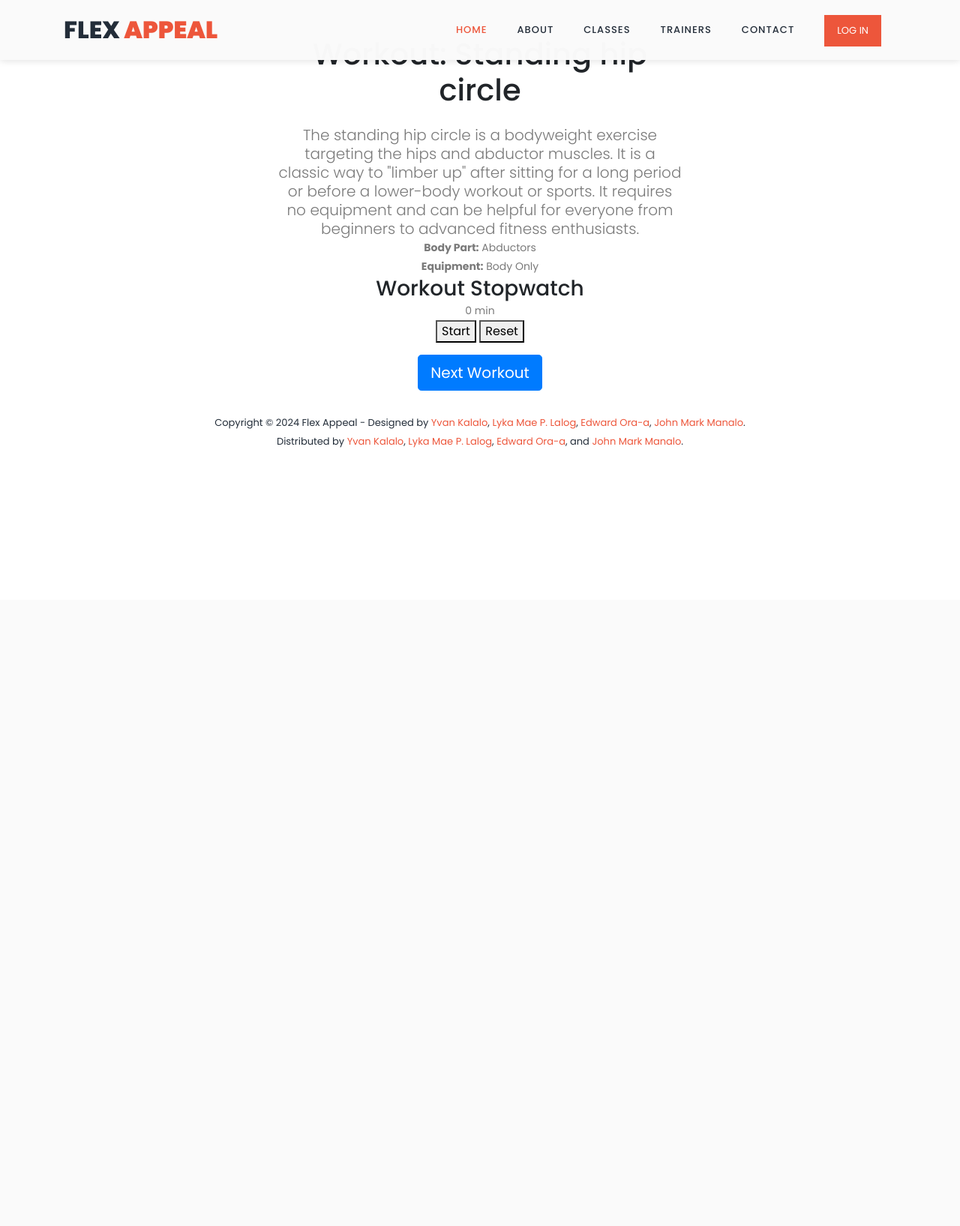
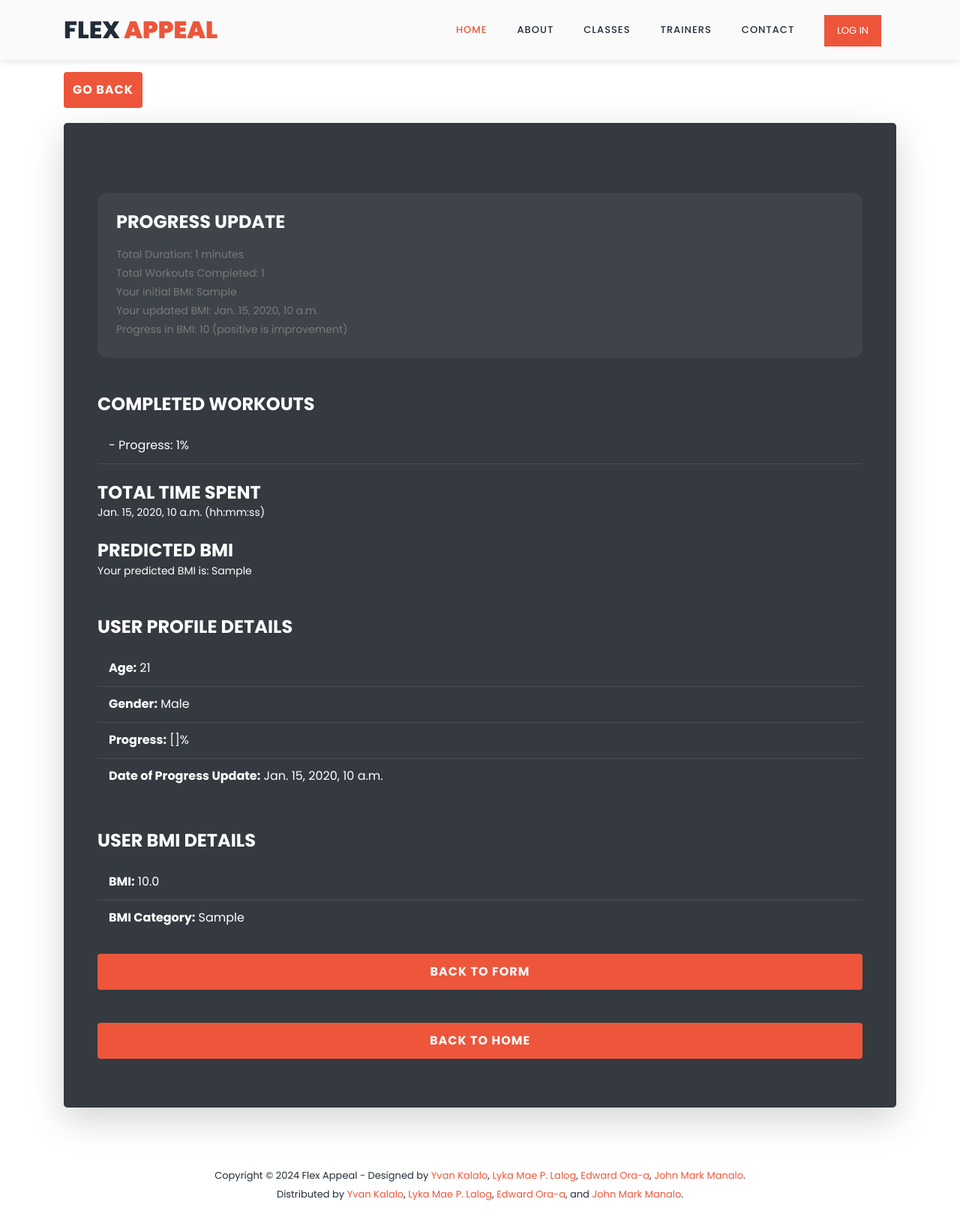
Before and after one commit to YvanLunaKalalo/gym_capstone, a Django app: template machine_learning/templates/progress_tracker.html in a window 1280 px wide. Shown: the whole page at 75% size. Before the commit the page ends 597 px from the top, so only its background shows below. Run offline with Django 5.2, Linux system fonts and the light colour scheme; data comes from the database, SQL or seed files in the repository; tables that the repository leaves empty hold one stand-in row (values such as "Sample post"); the template is opened without the code that fills it: values that come from a table or form of the project are taken from there, most other values are stand-ins (such as "Sample title", 1, 10 or a date in 2020); parts of the project's set-up code (start-up, migrations or seed data) failed here and were passed over; some libraries are stand-ins or nearby versions.

Commit message:
My Forty Commit

```diff
--- a/machine_learning/models.py
+++ b/machine_learning/models.py
@@ -49,3 +49,14 @@ class UserProgress(models.Model):
     class Meta:
         verbose_name = "List of User Progress"  # Singular name in admin
         verbose_name_plural = "User Progress"  # Plural name in admin
+
+class CompletedWorkout(models.Model):
+    user = models.ForeignKey(settings.AUTH_USER_MODEL, on_delete=models.CASCADE)  # User who completed the workout
+    workout = models.ForeignKey(Workout, on_delete=models.CASCADE)  # Workout that was completed
+    start_time = models.DateTimeField(auto_now_add=True)  # Start time of the workout session
+    end_time = models.DateTimeField(null=True, blank=True)  # End time of the workout session
+    duration = models.PositiveIntegerField()  # Duration of the workout in minutes
+    progress = models.PositiveIntegerField()  # Completion progress (e.g., percentage of workout completed)
+
+    def __str__(self):
+        return f"{self.user.username} - {self.workout.Title} - {self.duration} mins"
--- a/machine_learning/templates/progress_tracker.html
+++ b/machine_learning/templates/progress_tracker.html
@@ -1,80 +1,175 @@
 {% extends 'master.html' %}
+
 {% load static %}
 
 {% block title %}
-<title>Flex Appeal || Workout Session</title>
+<title>Flex Appeal || Progress Tracker</title>
 {% endblock %}
 
 {% block content %}
-<div class="container mt-5">
-    <div class="row justify-content-center">
-        <div class="col-md-6 text-center">
-            <h1 class="mb-4">Workout: {{ workout.Title }}</h1>
-            <p class="lead">{{ workout.Desc }}</p>
 
-            <p><strong>Body Part:</strong> {{ workout.BodyPart }}</p>
-            <p><strong>Equipment:</strong> {{ workout.Equipment }}</p>
+<style type="text/css">
+    /* Flex styling for centering video overlay */
+    .video-overlay {
+        display: flex;
+        justify-content: center;
+        align-items: center;
+        height: 100vh;
+    }
 
-            <!-- Workout Stopwatch -->
-            <h3>Workout Stopwatch</h3>
-            <div id="stopwatch">
-                <p id="timer">{{ elapsed_time|default:0|add:"0" }} min</p>
-                <button id="startStop" onclick="startStop()">Start</button>
-                <button id="reset" onclick="reset()">Reset</button>
+    /* Caption styling */
+    .caption {
+        text-align: center;
+        color: white;
+        font-size: 1.2rem;
+    }
+
+    /* Text styling for result section */
+    .result-text {
+        margin-top: 20px;
+        font-weight: bold;
+        color: white;
+        background-color: rgba(0, 0, 0, 0.6);
+        padding: 10px;
+        border-radius: 5px;
+        display: inline-block;
+    }
+
+    /* Progress container for background and padding */
+    .progress-container {
+        background-color: rgba(255, 255, 255, 0.05);
+        padding: 25px;
+        border-radius: 12px;
+    }
+
+    /* Custom progress bar color */
+    .progress-bar-custom {
+        background-color: #ed563b;
+        box-shadow: 0 3px 6px rgba(0, 0, 0, 0.3);
+    }
+
+    /* User profile list styling */
+    .user-profile ul {
+        margin: 0;
+        padding: 0;
+        list-style: none;
+    }
+
+    .list-group-item {
+        font-size: 1rem;
+        padding: 12px 15px;
+        border: none;
+        border-bottom: 1px solid rgba(255, 255, 255, 0.1);
+    }
+
+    /* Button styling */
+    .btn-custom {
+        background-color: #ed563b;
+        border: none;
+        padding: 12px;
+        text-transform: uppercase;
+        font-weight: bold;
+        letter-spacing: 1px;
+        transition: background-color 0.3s ease;
+        color: white;
+        margin-bottom: 20px;
+    }
+
+    .btn-custom:hover {
+        background-color: white;
+        color: #ed563b;
+    }
+</style>
+
+<div class="main-banner pt-5" id="top">
+    <div class="container mt-5">
+
+        <a href="{% url 'recommend' %}" class="btn btn-custom">
+            Go Back
+        </a>
+
+        <div class="card bg-dark text-white shadow-lg p-4 mb-5 rounded-lg">
+            <div class="card-body">
+
+                <!-- Progress Update Section -->
+                <div class="progress-container mt-5">
+                    <h4 class="text-uppercase font-weight-bold">Progress Update</h4>
+                    <div class="mt-3">
+                        <p>Total Duration: {{ total_duration }} minutes</p>
+                        <p>Total Workouts Completed: {{ completed_count }}</p>
+
+                        {% if bmi_progress is not None %}
+                            <p>Your initial BMI: {{ initial_bmi }}</p>
+                            <p>Your updated BMI: {{ updated_bmi }}</p>
+                            <p>Progress in BMI: {{ bmi_progress }} (positive is improvement)</p>
+                        {% else %}
+                            <p>Unable to calculate BMI progress.</p>
+                        {% endif %}
+                    </div>
+                </div>
+
+                <!-- Completed Workouts -->
+                <div class="mt-5">
+                    <h4 class="text-uppercase font-weight-bold">Completed Workouts</h4>
+                    <ul class="list-group mt-3">
+                        {% for completed_workout in completed_workouts %}
+                            <li class="list-group-item bg-transparent text-white">
+                                {{ completed_workout.workout.Title }} - Progress: {{ completed_workout.progress }}%
+                            </li>
+                        {% endfor %}
+                    </ul>
+                </div>
+
+                <!-- Total Time Spent -->
+                <div class="mt-4">
+                    <h4 class="text-uppercase font-weight-bold">Total Time Spent</h4>
+                    <p class="text-white">{{ total_time_spent }} (hh:mm:ss)</p>
+                </div>
+
+                <!-- Predicted BMI -->
+                {% if predicted_bmi %}
+                    <div class="mt-4">
+                        <h4 class="text-uppercase font-weight-bold">Predicted BMI</h4>
+                        <p class="text-white">Your predicted BMI is: {{ predicted_bmi }}</p>
+                    </div>
+                {% endif %}
+
+                <!-- User profile details -->
+                <div class="user-profile mt-5">
+                    <h4 class="text-uppercase font-weight-bold">User Profile Details</h4>
+                    <ul class="list-group list-group-flush mt-3">
+                        <li class="list-group-item bg-transparent text-white"><strong>Age:</strong> {{ user_profile.Age }}</li>
+                        <li class="list-group-item bg-transparent text-white"><strong>Gender:</strong> {{ user_profile.Sex }}</li>
+                        <li class="list-group-item bg-transparent text-white"><strong>Progress:</strong> {{ progress }}%</li>
+                        <li class="list-group-item bg-transparent text-white"><strong>Date of Progress Update:</strong> {{ progress_date }}</li>
+                    </ul>
+                </div>
+
+                <!-- User BMI Details -->
+                <div class="user-profile mt-5">
+                    <h4 class="text-uppercase font-weight-bold">User BMI Details</h4>
+                    <ul class="list-group list-group-flush mt-3">
+                        <li class="list-group-item bg-transparent text-white"><strong>BMI:</strong> {{ bmi|floatformat:1 }}</li>
+                        <li class="list-group-item bg-transparent text-white"><strong>BMI Category:</strong> {{ bmi_category }}</li>
+                    </ul>
+                </div>
+
+                <!-- Buttons -->
+                <div class="mt-4 text-center">
+                    <a href="{% url 'recommend' %}" class="btn btn-custom text-light w-100">
+                        Back to Form
+                    </a>
+                </div>
+
+                <div class="mt-4 text-center">
+                    <a href="{% url 'index' %}" class="btn btn-custom text-light w-100">
+                        Back to Home
+                    </a>
+                </div>
+
             </div>
-
-            <form method="GET" action="{% url 'workout_session' %}">
-                <input type="hidden" name="index" value="{{ index|add:1 }}">  <!-- Increment the workout index -->
-                <button type="submit" id="nextWorkoutButton" class="btn btn-lg btn-primary mt-3">Next Workout</button>
-            </form>
         </div>
     </div>
 </div>
 
-<script>
-// Stopwatch Logic
-var stopwatchTimer;
-var isRunning = false;
-var seconds = {{ elapsed_time|default:0 }} * 60;  // Start the stopwatch from the saved session time
-var minutes = Math.floor(seconds / 60);
-
-function startStop() {
-    if (isRunning) {
-        clearInterval(stopwatchTimer);
-        document.getElementById('startStop').textContent = 'Start';
-    } else {
-        stopwatchTimer = setInterval(updateStopwatch, 1000);
-        document.getElementById('startStop').textContent = 'Stop';
-    }
-    isRunning = !isRunning;
-}
-
-function updateStopwatch() {
-    seconds++;
-    if (seconds === 60) {
-        seconds = 0;
-        minutes++;
-    }
-
-    document.getElementById('timer').textContent = formatTime(minutes, seconds);
-}
-
-function reset() {
-    clearInterval(stopwatchTimer);
-    isRunning = false;
-    seconds = 0;
-    minutes = 0;
-    document.getElementById('timer').textContent = '00:00';
-    document.getElementById('startStop').textContent = 'Start';
-}
-
-function formatTime(minutes, seconds) {
-    return `${pad(minutes)}:${pad(seconds)}`;
-}
-
-function pad(value) {
-    return value < 10 ? '0' + value : value;
-}
-</script>
-
 {% endblock %}
```
Also changed, not shown: machine_learning/views.py (+60 -43 lines), machine_learning/migrations/0011_completedworkout.py (added).
